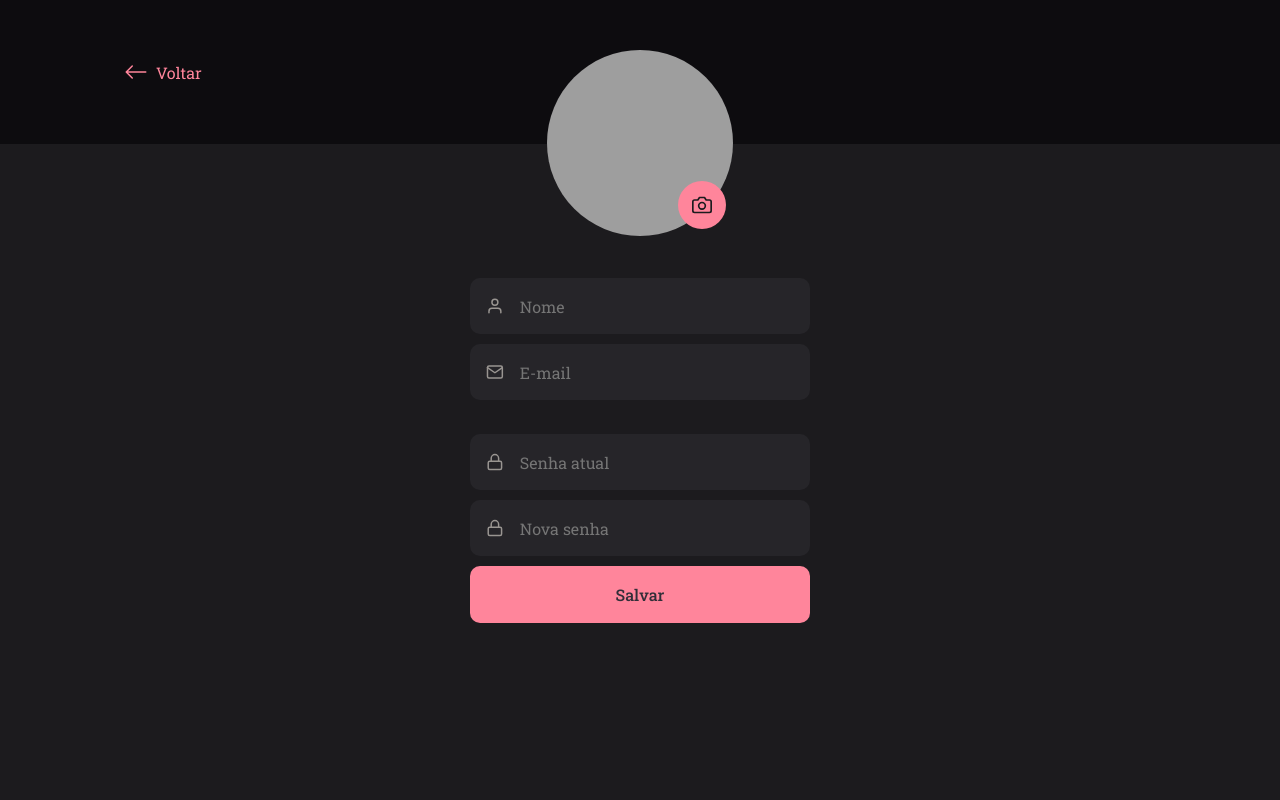
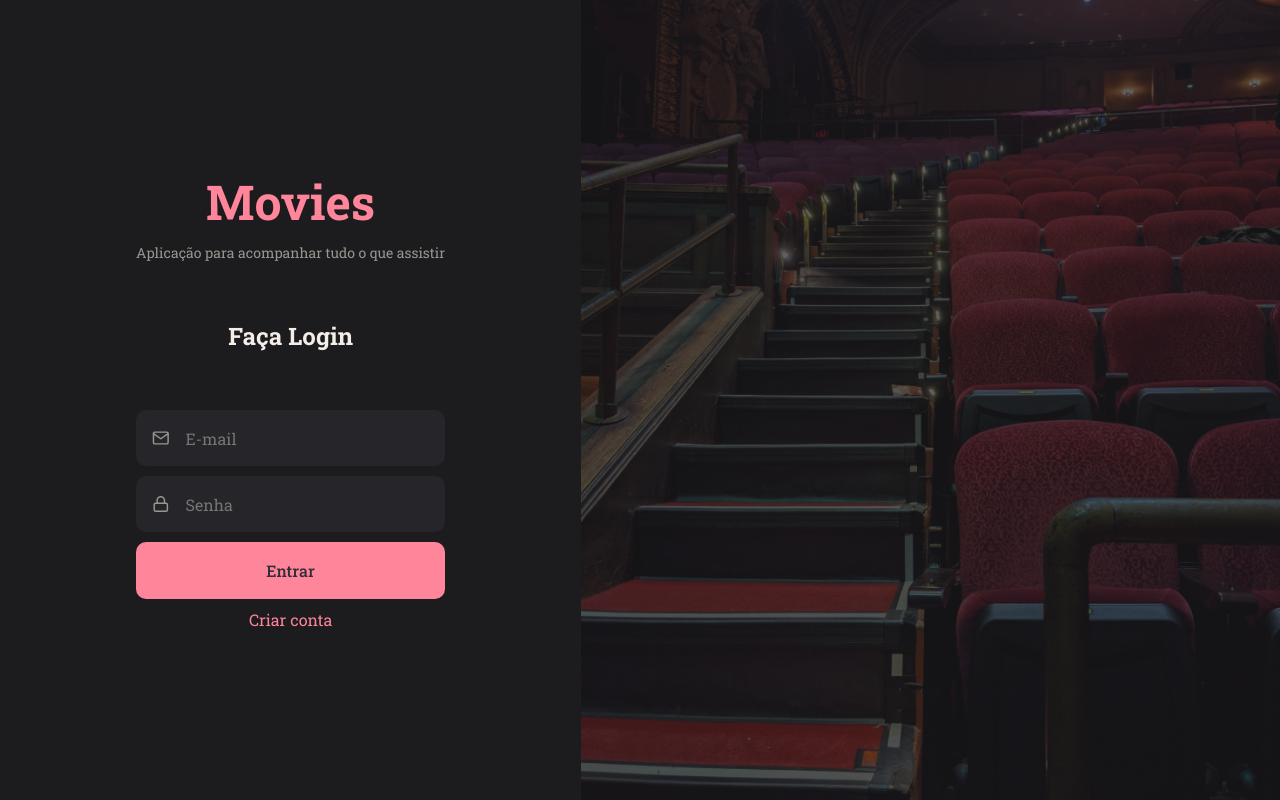
Before and after one commit to Barroncas1/Movies, a React (Vite) app: page / in a window 1280 px wide. Built offline with nearby package versions, Linux system fonts and the light colour scheme; grey boxes are pictures that could not be loaded.

Commit message:
finsh SingIn page

```diff
--- a/src/components/ButtonText/index.jsx
+++ b/src/components/ButtonText/index.jsx
@@ -8,7 +8,7 @@
         isActive={isActive}
         {...rest}
      >
-        <BsArrowLeft />
+       {isActive ? <BsArrowLeft /> : ""}
         {title}
      </Container>
     )
--- a/src/main.jsx
+++ b/src/main.jsx
@@ -5,13 +5,13 @@
 import theme from './styles/theme'
 import GlobalStyles from './styles/global'
 
-import { Perfil } from './pages/Perfil'
+import { SingIn } from './pages/SingIn'
 
 ReactDOM.createRoot(document.getElementById('root')).render(
   <React.StrictMode>
     <ThemeProvider theme={theme}>
       <GlobalStyles />
-      <Perfil />
+      <SingIn />
     </ThemeProvider>
   </React.StrictMode>,
 )
--- a/src/pages/Details/index.jsx
+++ b/src/pages/Details/index.jsx
@@ -13,7 +13,7 @@
             <Header />
             <main>
                 <Content>
-                    <ButtonText title="Voltar" />
+                    <ButtonText title="Voltar" isActive/>
                     <Title title="Interestellar"/>
 
                     <div className="tags">
--- a/src/pages/Perfil/index.jsx
+++ b/src/pages/Perfil/index.jsx
@@ -10,7 +10,7 @@
     return(
         <Container>
             <header>
-                <ButtonText title="Voltar"/>
+                <ButtonText title="Voltar" isActive/>
             </header>
 
             <Form>
--- /dev/null
+++ b/src/pages/SingIn/index.jsx
@@ -0,0 +1,23 @@
+import { Container, Form, Background } from "./styles";
+import{ Input } from '../../components/Input'
+import { FiMail, FiLock } from "react-icons/fi";
+import { ButtonText } from "../../components/ButtonText";
+import { Button } from "../../components/Button";
+export function SingIn(){
+    return(
+        <Container>
+            <Form>
+                <h1>Movies</h1>
+                <p>Aplicação para acompanhar tudo o que assistir </p>
+                <h2>Faça Login</h2>
+                <Input icon={FiMail} placeholder="E-mail" />
+                <Input icon={FiLock} placeholder="Senha" />
+                <Button title="Entrar" />
+                <ButtonText title="Criar conta" />
+
+            </Form>
+
+            <Background />
+        </Container>
+    )
+}
--- /dev/null
+++ b/src/pages/SingIn/styles.js
@@ -0,0 +1,45 @@
+import styled from 'styled-components'
+import backgroundImg from '../../assets/Group15.png'
+
+export const Container = styled.div`
+    height: 100vh;
+
+    display: flex;
+    align-items: stretch;
+
+`
+
+export const Form = styled.form`
+    padding: 0 136px;
+
+    display: flex;
+    flex-direction: column;
+    justify-content: center;
+    align-items: center;
+    gap: 10px;
+    text-align: center;
+
+    > h1 {
+        font-size: 48px;
+        color: ${({theme}) => theme.COLORS.PINK};
+    }
+
+    > h2 {
+        font-size: 24px;
+        margin: 48px 0;
+
+    }
+
+    > p {
+        font-size: 14px;
+        color: ${({theme}) => theme.COLORS.C_I};
+
+    }
+
+`
+export const Background = styled.div`
+    flex: 1;
+    background: url(${backgroundImg}) no-repeat center center;
+    background-size: cover;
+
+`
```
Also changed, not shown: src/assets/Group15.png (added).
